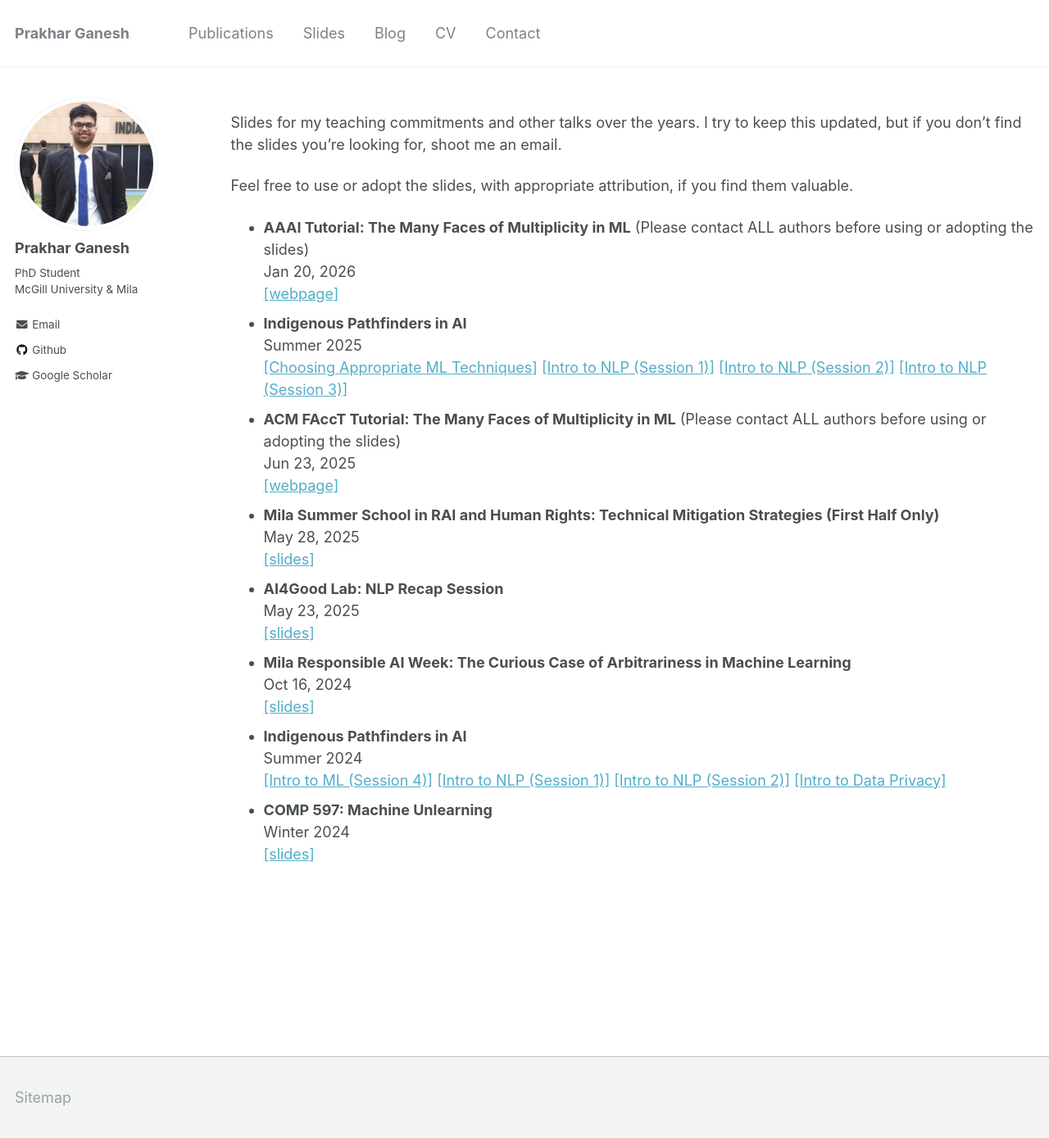
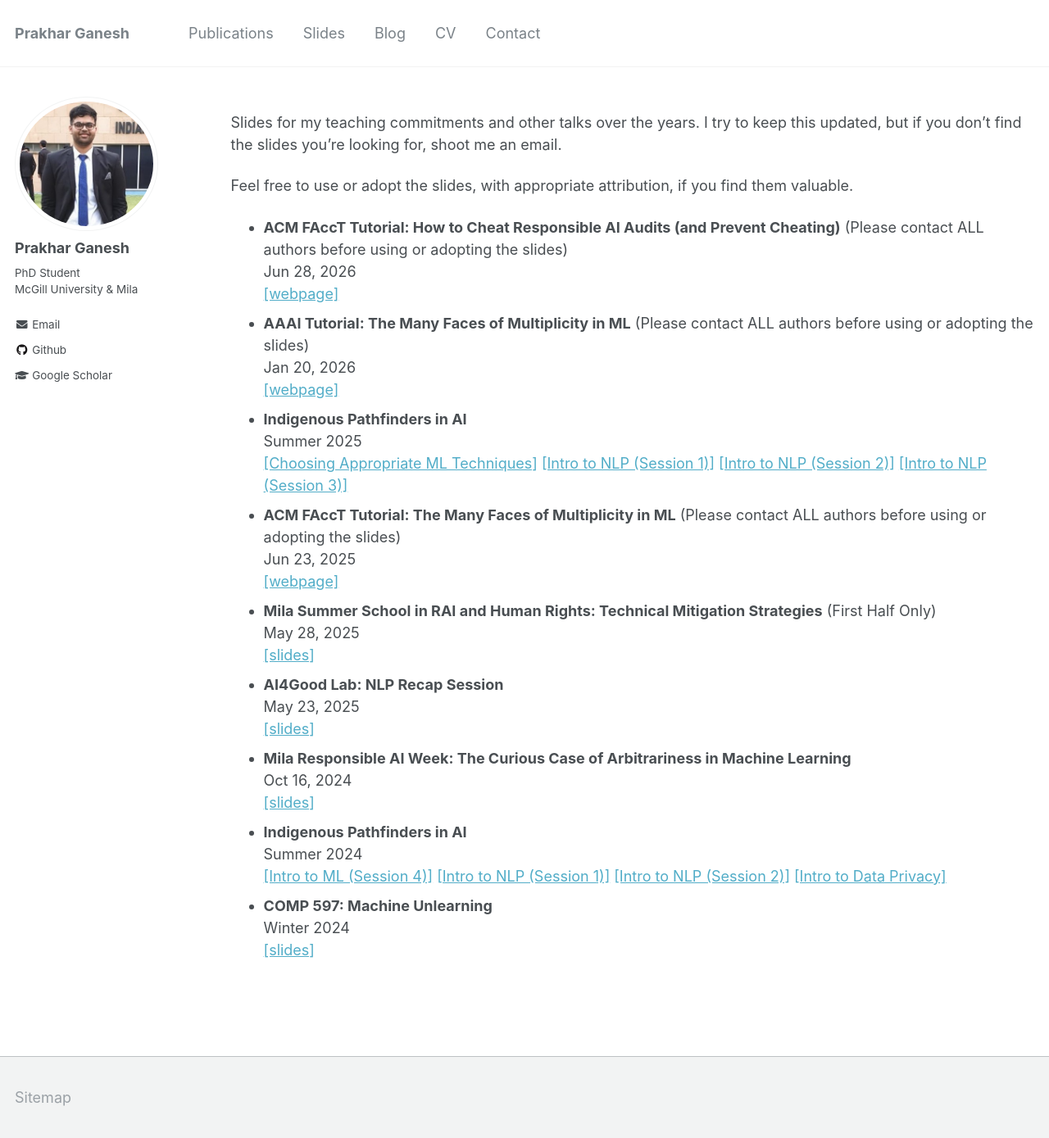
Before and after one commit to prakharg24/prakharg24.github.io, a Jekyll site: the page built from _pages/slides.md, in a window 1280 px wide and 1389 px high. Shown: the whole window at 82% size. Built offline with Jekyll 4.4.1, drawn with Linux system fonts in a browser that asks for light colours.

Commit message:
cv update

```diff
--- a/_pages/slides.md
+++ b/_pages/slides.md
@@ -12,6 +12,9 @@ I try to keep this updated, but if you don't find the slides you're looking for,
 
 Feel free to use or adopt the slides, with appropriate attribution, if you find them valuable.
 
+* **ACM FAccT Tutorial: How to Cheat Responsible AI Audits (and Prevent Cheating)** (Please contact ALL authors before using or adopting the slides)
+Jun 28, 2026
+[\[webpage\]](http://prakharg24.github.io/audit-tutorial/){:target="_blank"}
 * **AAAI Tutorial: The Many Faces of Multiplicity in ML** (Please contact ALL authors before using or adopting the slides)
 Jan 20, 2026
 [\[webpage\]](https://prakharg24.github.io/multiplicity-tutorial-aaai/){:target="_blank"}
@@ -21,7 +24,7 @@ Summer 2025
 * **ACM FAccT Tutorial: The Many Faces of Multiplicity in ML** (Please contact ALL authors before using or adopting the slides)
 Jun 23, 2025
 [\[webpage\]](http://prakharg24.github.io/multiplicity-tutorial/){:target="_blank"}
-* **Mila Summer School in RAI and Human Rights: Technical Mitigation Strategies (First Half Only)**
+* **Mila Summer School in RAI and Human Rights: Technical Mitigation Strategies** (First Half Only)
 May 28, 2025
 [\[slides\]](http://prakharg24.github.io/files/technical_mitigation_slides.pdf){:target="_blank"}
 * **AI4Good Lab: NLP Recap Session**
```
Also changed, not shown: _pages/publications.md (+1 -1 lines), 1 other file.
